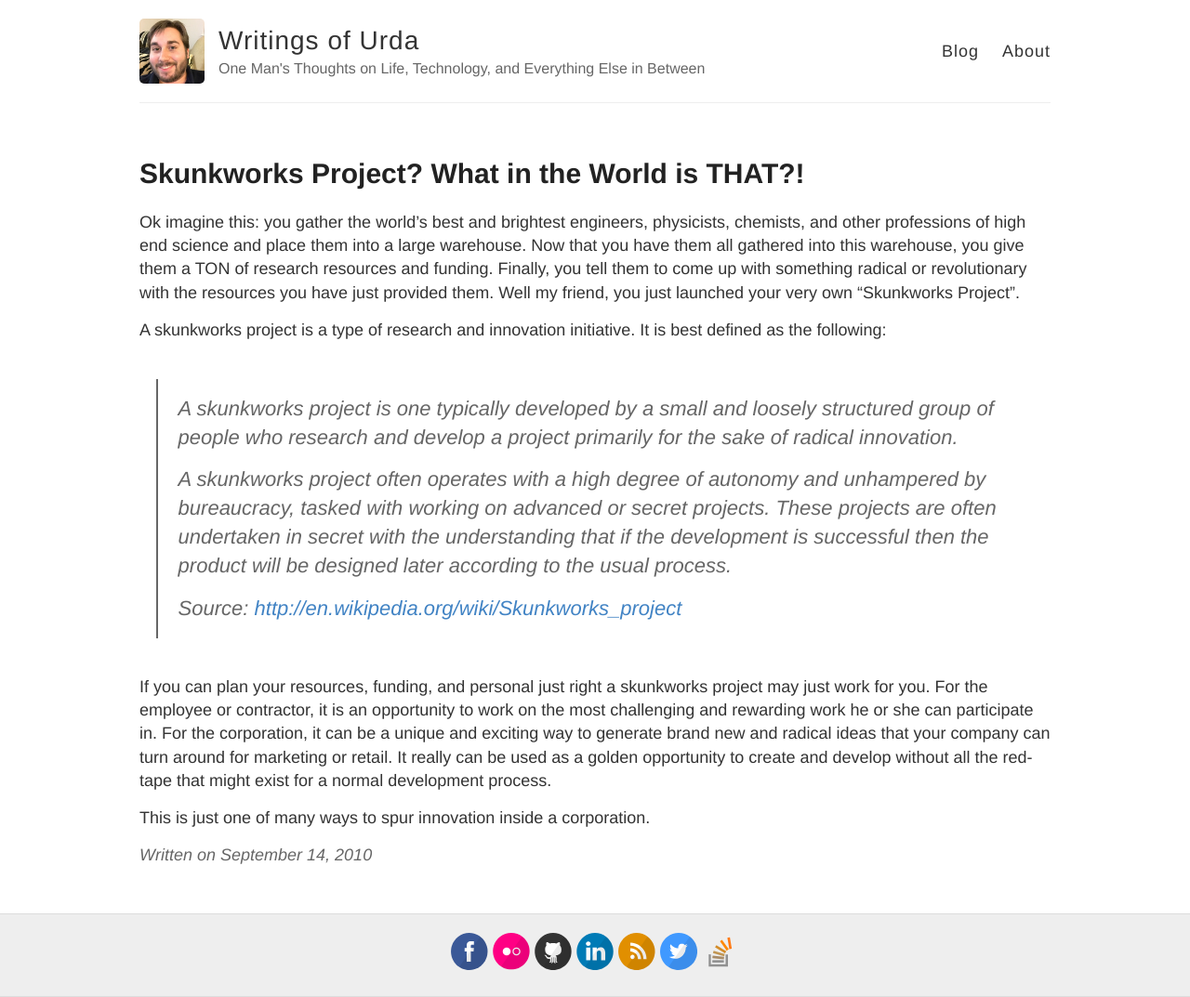
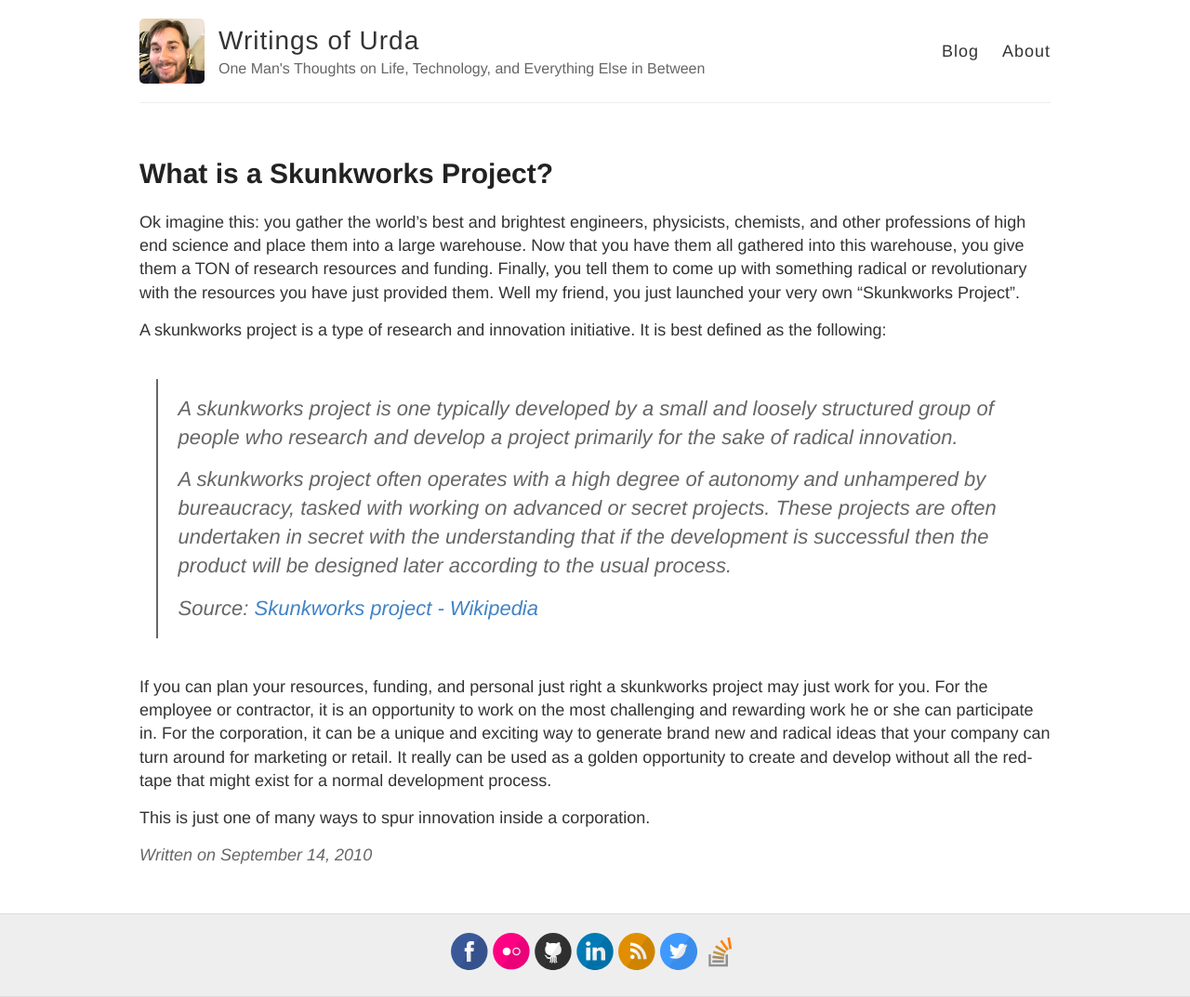
Before and after one commit to urda/website, a Jekyll site: the page built from _posts/2010-09-14-skunkworks-project.md, in a window 1280 px wide. Shown: the whole page at 93% size. Built offline with Jekyll 4.4.1, drawn with Linux system fonts in a browser that asks for light colours; Markdown is read by kramdown in place of the engine named in the settings; some of the changed lines change nothing that is shown.

Commit message:
Post cleanup

```diff
--- a/_posts/2010-09-14-skunkworks-project.md
+++ b/_posts/2010-09-14-skunkworks-project.md
@@ -1,5 +1,5 @@
 ---
-title: Skunkworks Project? What in the World is THAT?!
+title: What is a Skunkworks Project?
 author: Peter Urda
 layout: post
 redirect_from: /2010/09/skunkworks-project/
@@ -10,16 +10,37 @@ tags:
   - Co-Op
   - Innovation
 ---
-Ok imagine this: you gather the world's best and brightest engineers, physicists, chemists, and other professions of high end science and place them into a large warehouse. Now that you have them all gathered into this warehouse, you give them a TON of research resources and funding. Finally, you tell them to come up with something radical or revolutionary with the resources you have just provided them. Well my friend, you just launched your very own "Skunkworks Project".
 
-A skunkworks project is a type of research and innovation initiative. It is best defined as the following:
+Ok imagine this: you gather the world's best and brightest engineers,
+physicists, chemists, and other professions of high end science and place them
+into a large warehouse. Now that you have them all gathered into this warehouse,
+you give them a TON of research resources and funding. Finally, you tell them to
+come up with something radical or revolutionary with the resources you have just
+provided them. Well my friend, you just launched your very own
+"Skunkworks Project".
 
-> A skunkworks project is one typically developed by a small and loosely structured group of people who research and develop a project primarily for the sake of radical innovation.
+A skunkworks project is a type of research and innovation initiative. It is best
+defined as the following:
+
+> A skunkworks project is one typically developed by a small and loosely
+> structured group of people who research and develop a project primarily for the
+> sake of radical innovation.
 >
-> A skunkworks project often operates with a high degree of autonomy and unhampered by bureaucracy, tasked with working on advanced or secret projects. These projects are often undertaken in secret with the understanding that if the development is successful then the product will be designed later according to the usual process.
+> A skunkworks project often operates with a high degree of autonomy and
+> unhampered by bureaucracy, tasked with working on advanced or secret projects.
+> These projects are often undertaken in secret with the understanding that if
+> the development is successful then the product will be designed later
+> according to the usual process.
 >
-> Source: <a href="http://en.wikipedia.org/w/index.php?title=Skunkworks_project&#038;oldid=375231281" class="external external_icon" target="_blank">http://en.wikipedia.org/wiki/Skunkworks_project</a>
+> Source: [Skunkworks project - Wikipedia](https://en.wikipedia.org/w/index.php?title=Skunkworks_project&oldid=375231281)
 
-If you can plan your resources, funding, and personal just right a skunkworks project may just work for you. For the employee or contractor, it is an opportunity to work on the most challenging and rewarding work he or she can participate in. For the corporation, it can be a unique and exciting way to generate brand new and radical ideas that your company can turn around for marketing or retail. It really can be used as a golden opportunity to create and develop without all the red-tape that might exist for a normal development process.
+If you can plan your resources, funding, and personal just right a skunkworks
+project may just work for you. For the employee or contractor, it is an
+opportunity to work on the most challenging and rewarding work he or she can
+participate in. For the corporation, it can be a unique and exciting way to
+generate brand new and radical ideas that your company can turn around for
+marketing or retail. It really can be used as a golden opportunity to create and
+develop without all the red-tape that might exist for a normal development
+process.
 
 This is just one of many ways to spur innovation inside a corporation.
```
